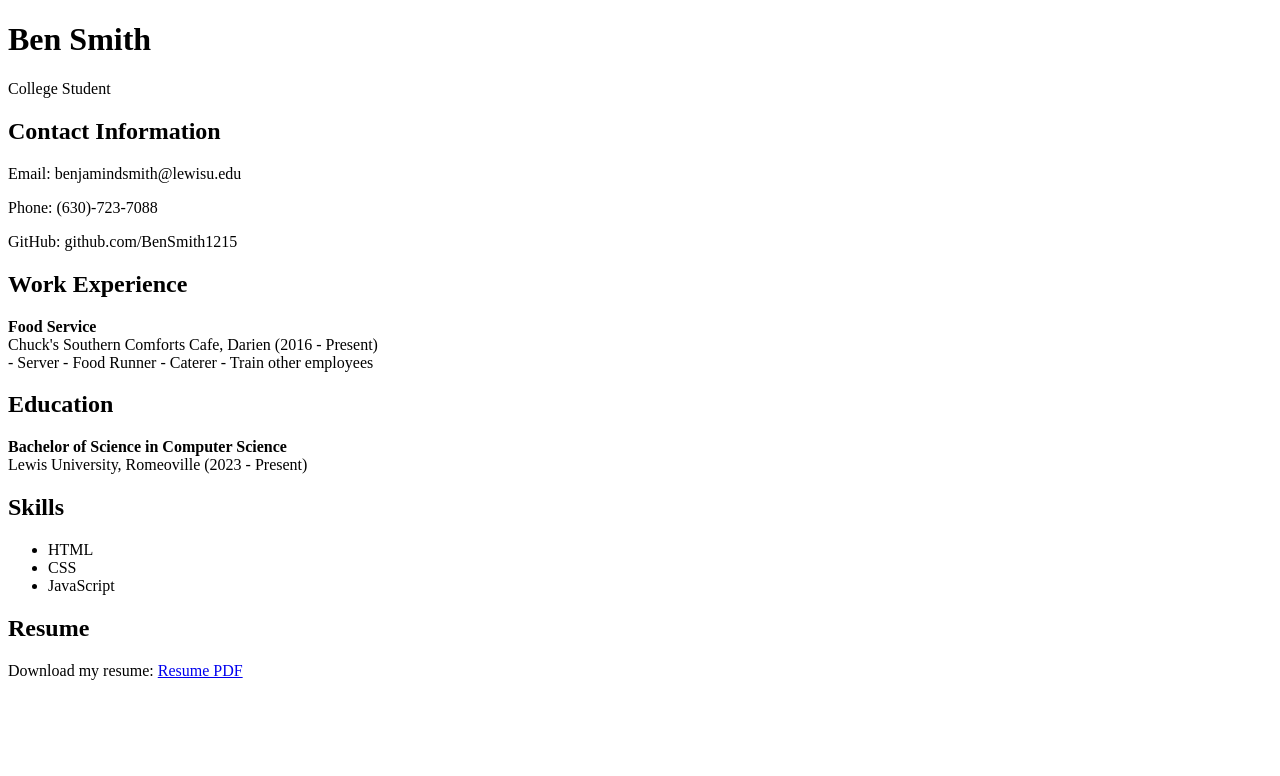
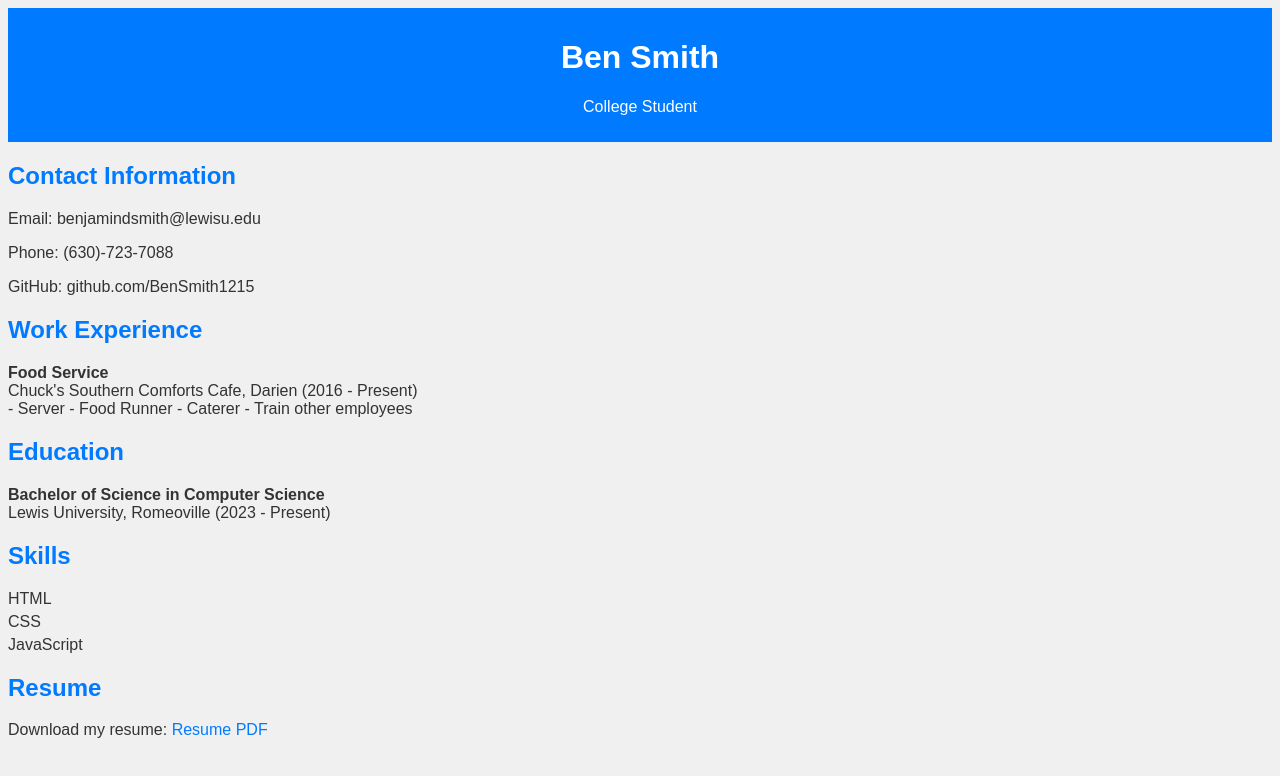
Before and after one commit to BenSmith1215/resume, a plain HTML site: page index.html in a window 1280 px wide. Drawn offline with Linux system fonts and the light colour scheme.

Commit message:
Update Code

```diff
--- /dev/null
+++ b/Resume.css
@@ -0,0 +1,40 @@
+/* Resume.css */
+
+body {
+    font-family: 'Arial', sans-serif;
+    background-color: #f0f0f0;
+    color: #333;
+}
+
+header {
+    background-color: #007bff;
+    color: #fff;
+    padding: 10px;
+    text-align: center;
+}
+
+section {
+    margin: 20px 0;
+}
+
+h2 {
+    color: #007bff;
+}
+
+ul {
+    list-style-type: none;
+    padding: 0;
+}
+
+li {
+    margin-bottom: 5px;
+}
+
+a {
+    color: #007bff;
+    text-decoration: none;
+}
+
+a:hover {
+    text-decoration: underline;
+}
--- a/index.html
+++ b/index.html
@@ -1,11 +1,10 @@
-<!-- index.html -->
 <!DOCTYPE html>
 <html lang="en">
 
 <head>
     <meta charset="UTF-8">
     <meta name="viewport" content="width=device-width, initial-scale=1.0">
-    <link rel="stylesheet" href="index.css">
+    <link rel="stylesheet" href="Resume.css"> <!-- Link to the CSS file -->
     <title>Resume</title>
 </head>
 
@@ -28,9 +27,9 @@
             <strong>Food Service</strong><br>
             Chuck's Southern Comforts Cafe, Darien (2016 - Present)<br>
             - Server
-			- Food Runner
-			- Caterer
-			- Train other employees
+            - Food Runner
+            - Caterer
+            - Train other employees
         </p>
         <!-- Add more work experience as needed -->
     </section>
```
